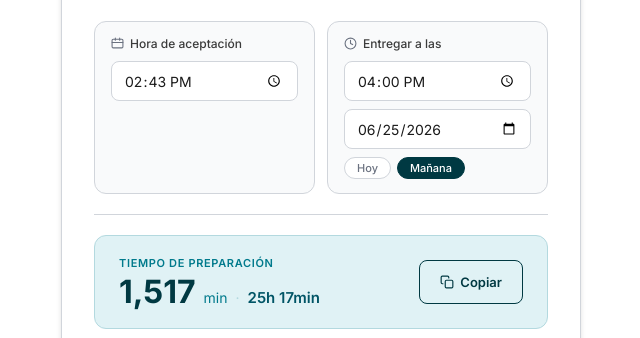
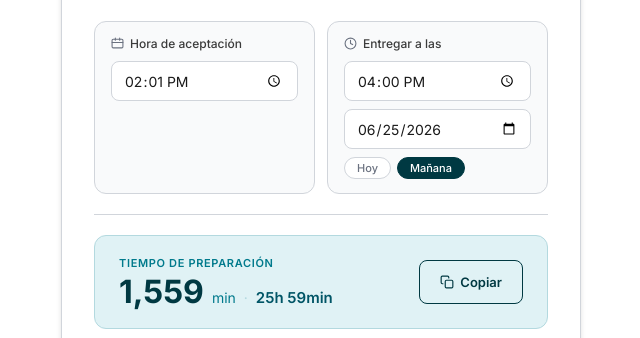
Before and after one commit to ramonasantos-pidebot/calculadora-minutos, a plain HTML site: page index.html in a window 1280 px wide. Shown: the part 264-602 px from the top of the page, 319-959 px from the left. Drawn offline with Linux system fonts and the light colour scheme.

Commit message:
ras/horaactual

```diff
--- a/index.html
+++ b/index.html
@@ -536,6 +536,11 @@
       });
     });
 
+    var now = new Date();
+    var hh = String(now.getHours()).padStart(2, '0');
+    var mm = String(now.getMinutes()).padStart(2, '0');
+    document.getElementById('arrival-time').value = hh + ':' + mm;
+
     setDay(1);
     calc();
   </script>
```
